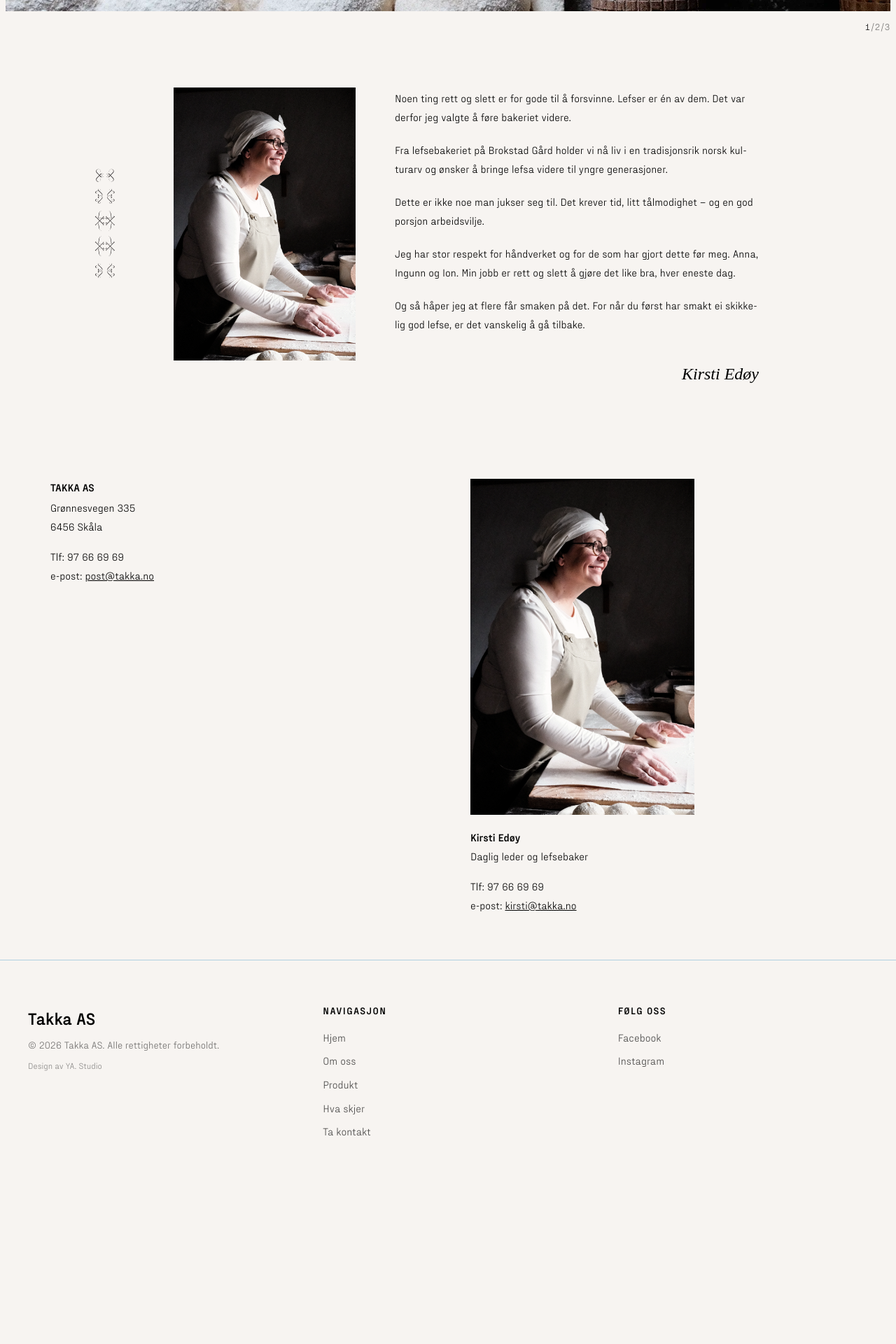
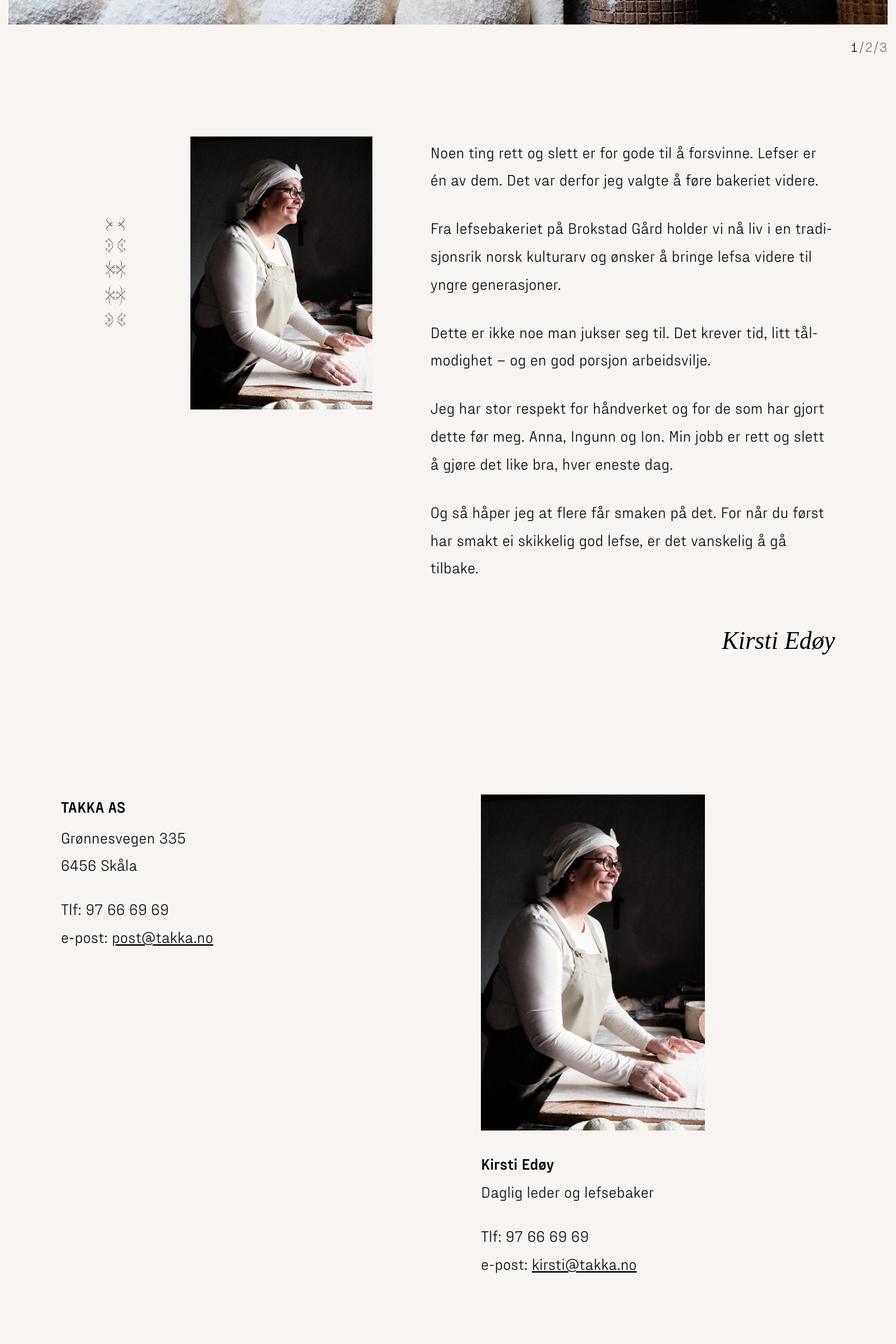
Before and after one commit to funcode2021/takka, a React (Vite) app: page / in a window 1280 px wide. Shown: the part 640-2560 px from the top of the page at 70% size. Before the commit the page ends 2333 px from the top, so only its background shows below. Built offline with nearby package versions, Linux system fonts and the light colour scheme; a web font is replaced by a local one.

Commit message:
updated css

```diff
--- a/src/components/Footer/Footer.module.css
+++ b/src/components/Footer/Footer.module.css
@@ -2,13 +2,14 @@
   background-color: var(--color-bg);
   color: var(--color-fg);
   border-top: 1px solid #b0cfe0;
-  padding: var(--spacing-xl) var(--spacing-lg);
+  padding: var(--spacing-xl) 0;
   margin-top: auto;
 }
 
 .inner {
   max-width: var(--max-width);
   margin: 0 auto;
+  padding: 0 var(--spacing-lg);
   display: grid;
   grid-template-columns: repeat(auto-fit, minmax(200px, 1fr));
   gap: var(--spacing-xl);
--- a/src/index.css
+++ b/src/index.css
@@ -48,6 +48,8 @@
 }
 
 html {
+  /* Fluid base: ~16px on mobile up to ~24px (≈150%) on wide desktops */
+  font-size: clamp(1rem, 0.75rem + 0.9vw, 1.5rem);
   scroll-behavior: smooth;
 }
 
--- a/src/pages/HomePage/HomePage.module.css
+++ b/src/pages/HomePage/HomePage.module.css
@@ -134,7 +134,6 @@
   flex-direction: column;
   gap: 1.25rem;
   padding-top: 0.125rem;
-  max-width: 520px;
 }
 
 .aboutRight p {
```
